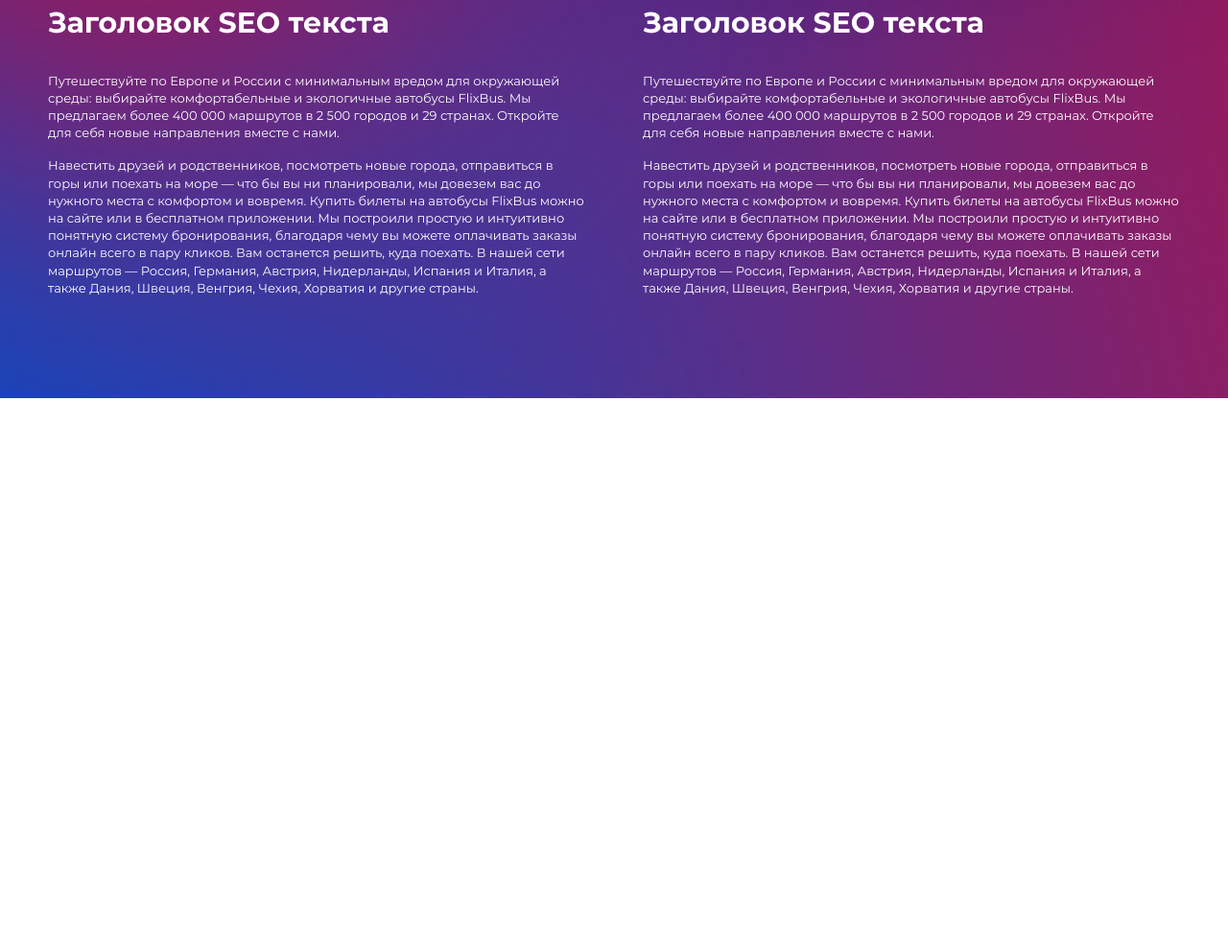
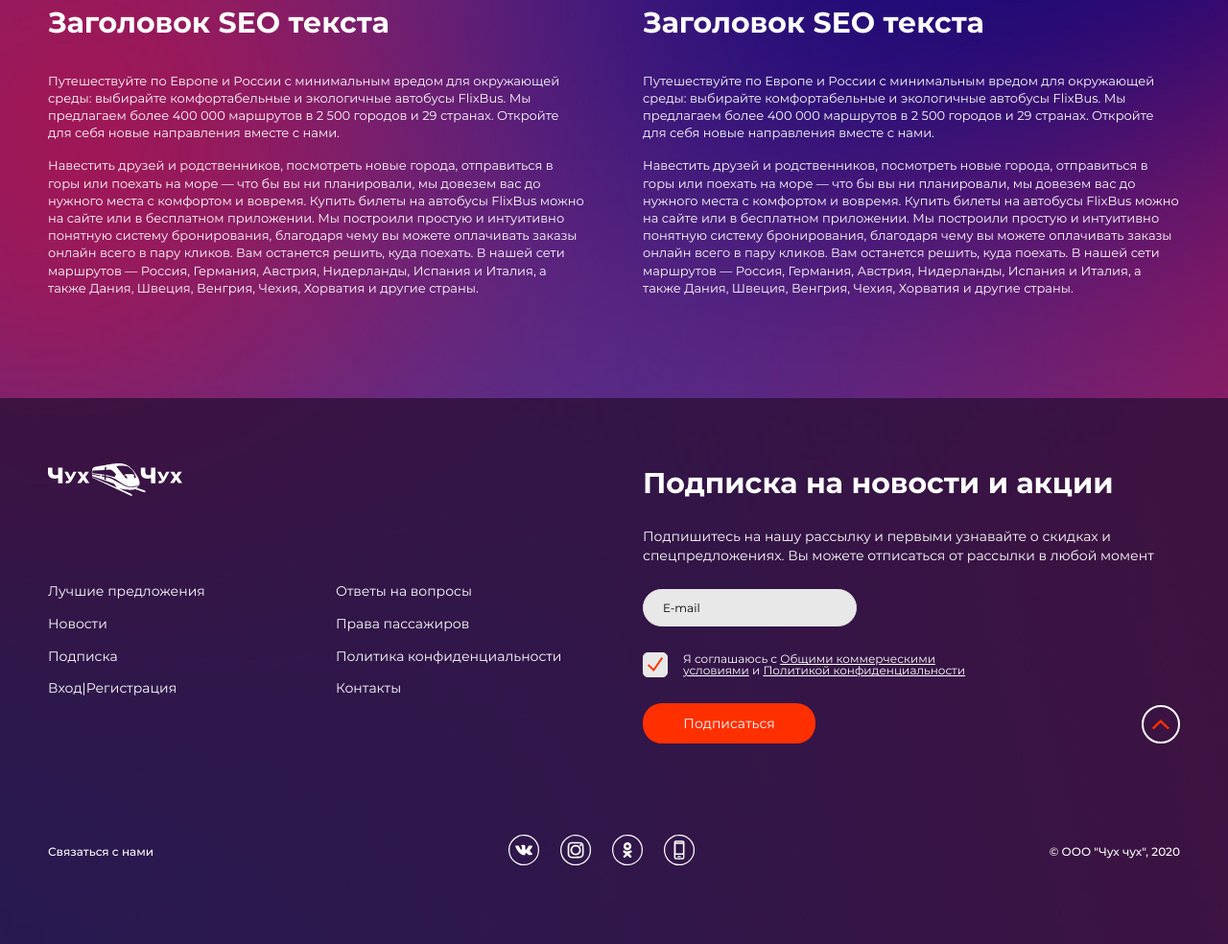
Before and after one commit to AlexKobiliansky/chux-chux, a website: page app/index.html in a window 1280 px wide. Shown: the part 2206-3190 px from the top of the page at 96% size. Before the commit the page ends 2621 px from the top, so only its background shows below. Drawn offline with Linux system fonts and the light colour scheme.

Commit message:
footer complete

```diff
--- a/app/index.html
+++ b/app/index.html
@@ -447,12 +447,90 @@
 
 						<p>Навестить друзей и родственников, посмотреть новые города, отправиться в горы или поехать на море — что бы вы ни планировали, мы довезем вас до нужного места с комфортом и вовремя. Купить билеты на автобусы FlixBus можно на сайте или в бесплатном приложении. Мы построили простую и интуитивно понятную систему бронирования, благодаря чему вы можете оплачивать заказы онлайн всего в пару кликов. Вам останется решить, куда поехать. В нашей сети маршрутов — Россия, Германия, Австрия, Нидерланды, Испания и Италия, а также Дания, Швеция, Венгрия, Чехия, Хорватия и другие страны. </p>
 					</div>
-
-
 				</div>
 			</div>
 		</section>
 		<!-- SECTION TEXT END -->
+
+		<!-- FOOTER START -->
+		<footer class="main-foot">
+			<div class="container">
+				<div class="footer-top">
+					<div class="footer-left">
+						<a href="/" class="foot-logo">
+							<img src="img/logo.svg" alt="alt" class="img-responsive">
+						</a>
+						<div class="footer-navs-wrap">
+							<nav class="footer-nav">
+								<ul>
+									<li><a href="#0">Лучшие предложения</a></li>
+									<li><a href="#0">Новости</a></li>
+									<li><a href="#0">Подписка</a></li>
+									<li><a href="#0">Вход|Регистрация</a></li>
+								</ul>
+							</nav>
+
+							<nav class="footer-nav">
+								<ul>
+									<li><a href="#0">Ответы на вопросы</a></li>
+									<li><a href="#0">Права пассажиров</a></li>
+									<li><a href="#0">Политика конфиденциальности</a></li>
+									<li><a href="#0">Контакты</a></li>
+								</ul>
+							</nav>
+						</div>
+					</div>
+					<div class="footer-right">
+						<form class="subscribe-form">
+							<h3 class="section-title">Подписка на новости и акции</h3>
+							<p>Подпишитесь на нашу рассылку и первыми узнавайте о скидках и спецпредложениях. Вы можете отписаться от рассылки в любой момент</p>
+							<label>
+								<input type="text" data-validation="email" name="email" placeholder="E-mail" autocomplete="off">
+							</label>
+							<label class="select-label">
+								<input type="checkbox" name="agreement" checked>
+								<span>Я соглашаюсь с <a href="#0">Общими коммерческими <br> условиями</a> и <a href="#0">Политикой конфиденциальности</a></span>
+							</label>
+							<div class="btn-wrap">
+								<button type="submit" class="btn btn-red">Подписаться</button>
+							</div>
+
+							<a href="#0" id="totop"><img src="img/icons/short-arrow.svg" alt="alt" class="svg"></a>
+						</form>
+					</div>
+				</div>
+				<div class="footer-bottom">
+					<a href="#0" class="contact-us">Связаться с нами</a>
+					<div class="foot-socials">
+						<!-- soc-item -->
+						<a href="#0" class="soc-item" target="_blank">
+							<img src="img/icons/soc-icon-1.svg" alt="alt" class="svg">
+						</a>
+						<!-- /soc-item -->
+
+						<!-- soc-item -->
+						<a href="#0" class="soc-item" target="_blank">
+							<img src="img/icons/soc-icon-2.svg" alt="alt" class="svg">
+						</a>
+						<!-- /soc-item -->
+
+						<!-- soc-item -->
+						<a href="#0" class="soc-item" target="_blank">
+							<img src="img/icons/soc-icon-3.svg" alt="alt" class="svg">
+						</a>
+						<!-- /soc-item -->
+
+						<!-- soc-item -->
+						<a href="#0" class="soc-item" target="_blank">
+							<img src="img/icons/soc-icon-4.svg" alt="alt" class="svg">
+						</a>
+						<!-- /soc-item -->
+					</div>
+					<div class="copyright">&copy; ООО "Чух чух", 2020</div>
+				</div>
+			</div>
+		</footer>
+		<!-- FOOTER END -->
 	</div>
 </div>
 
--- a/app/js/common.js
+++ b/app/js/common.js
@@ -154,4 +154,8 @@
         return false;
     });
     /** FORMS END */
+
+    $('#totop').click(function() {
+        $('body,html').animate({scrollTop:0},600);
+    });
 });
--- a/app/sass/base/_media.sass
+++ b/app/sass/base/_media.sass
@@ -5,6 +5,14 @@
 
 // ≥1200px
 +media-breakpoint-down(lg)
+
+  .subscribe-form
+    .section-title
+      font-size: 26px
+
+  .footer-top
+    &>div
+      width: calc(50% - 20px)
 
   .text-item
     width: calc(50% - 20px)
@@ -38,6 +46,14 @@
 
 // ≥992px
 +media-breakpoint-down(md)
+
+  .footer-navs-wrap
+    flex-wrap: wrap
+    padding-top: 40px
+
+  .footer-nav
+    width: 100%
+    margin-bottom: 30px
 
   .s-news
     padding-top: 25px
@@ -99,6 +115,14 @@
 // ≥768px
 +media-breakpoint-down(sm)
 
+  .footer-top
+    flex-wrap: wrap
+    &>div
+      width: 100%
+
+  .footer-nav
+    width: calc(50% - 20px)
+
   .texts-wrap
     flex-wrap: wrap
 
@@ -155,6 +179,29 @@
 
 // ≥480px
 +media-breakpoint-down(xs)
+
+  .footer-nav
+    font-size: 12px
+    width: calc(50% - 10px)
+    li
+      margin-bottom: 10px
+
+  .subscribe-form
+    .section-title
+      font-size: 22px
+    p
+      font-size: 12px
+
+
+  .footer-bottom
+    flex-direction: column
+    align-items: center
+
+  .footer-top
+    margin-bottom: 50px
+
+  .foot-socials
+    margin: 30px 0
 
   .news-item
     width: calc(100% - 40px)
@@ -238,6 +285,10 @@
 
 @media (max-width: 390px)
 
+  .subscribe-form
+    .select-label
+      font-size: 11px
+
   .s-list
     .list-item
       width: 100%
--- a/app/sass/layout/_footer.sass
+++ b/app/sass/layout/_footer.sass
@@ -0,0 +1,106 @@
+.main-foot
+  background-color: rgba($accent-violet, .8)
+  padding: 68px 0 78px
+
+.foot-logo
+  img
+    max-width: 140px
+
+.footer-top
+  display: flex
+  justify-content: space-between
+  margin-bottom: 95px
+  &>div
+    width: calc(50% - 30px)
+
+.footer-navs-wrap
+  padding-top: 90px
+  display: flex
+  justify-content: space-between
+
+.footer-nav
+  width: calc(50% - 20px)
+  font-size: 14px
+  li
+    margin-bottom: 14px
+  a
+    color: #fff
+    &:hover
+      text-decoration: underline
+
+.subscribe-form
+  position: relative
+  .section-title
+    margin-bottom: 25px
+  p
+    font-size: 14px
+    margin-bottom: 25px
+  label
+    margin-bottom: 27px
+    font-size: 12px
+  .select-label
+    font-size: 12px
+    line-height: 1
+    a
+      color: #fff
+      text-decoration: underline
+      &:hover
+        text-decoration: none
+
+.footer-bottom
+  display: flex
+  justify-content: space-between
+  align-items: center
+
+
+.foot-socials
+  display: flex
+  justify-content: space-between
+  .soc-item
+    display: inline-block
+    margin: 0 11px
+    .svg
+      width: 32px
+      height: auto
+      fill: #fff
+      +mt(.3s)
+    &:hover
+      .svg
+        fill: $accent-red
+
+.contact-us
+  font-size: 12px
+  font-weight: 500
+  color: #fff
+  &:hover
+    color: $accent-red
+
+.copyright
+  font-size: 12px
+  font-weight: 500
+
+#totop
+  position: absolute
+  z-index: 2
+  display: flex
+  justify-content: center
+  align-items: center
+  width: 40px
+  height: 40px
+  border: 2px solid #fff
+  border-radius: 50%
+  background-color: transparent
+  +mt(.3s)
+  cursor: pointer
+  right: 0
+  bottom: 0
+  .svg
+    width: 18px
+    height: auto
+    +mt(.3s)
+    fill: $accent-red
+  &:hover
+    border-color: $accent-red
+    background-color: $accent-red
+    .svg
+      fill: #fff
```
Also changed, not shown: app/css/main.min.css, app/img/icons/short-arrow.svg (added), app/js/scripts.min.js.
